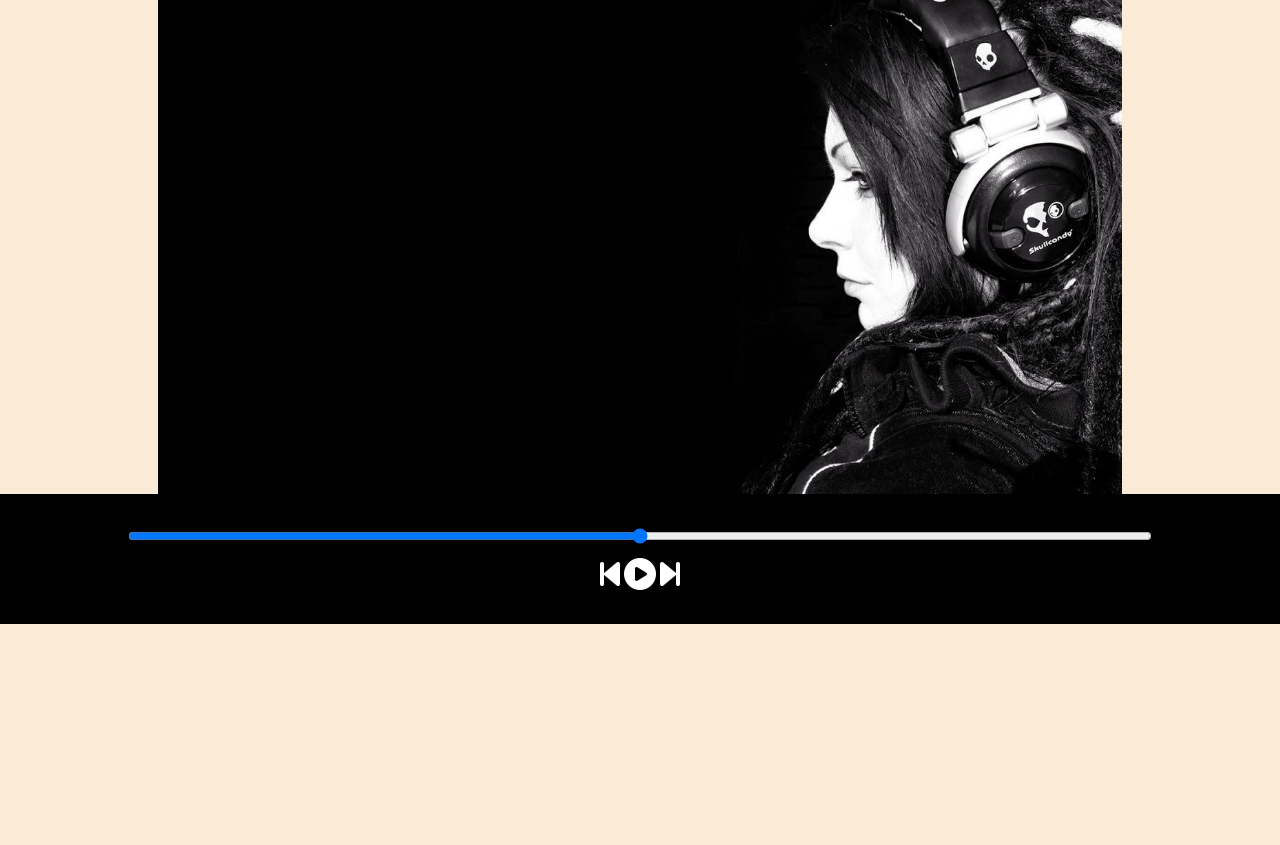
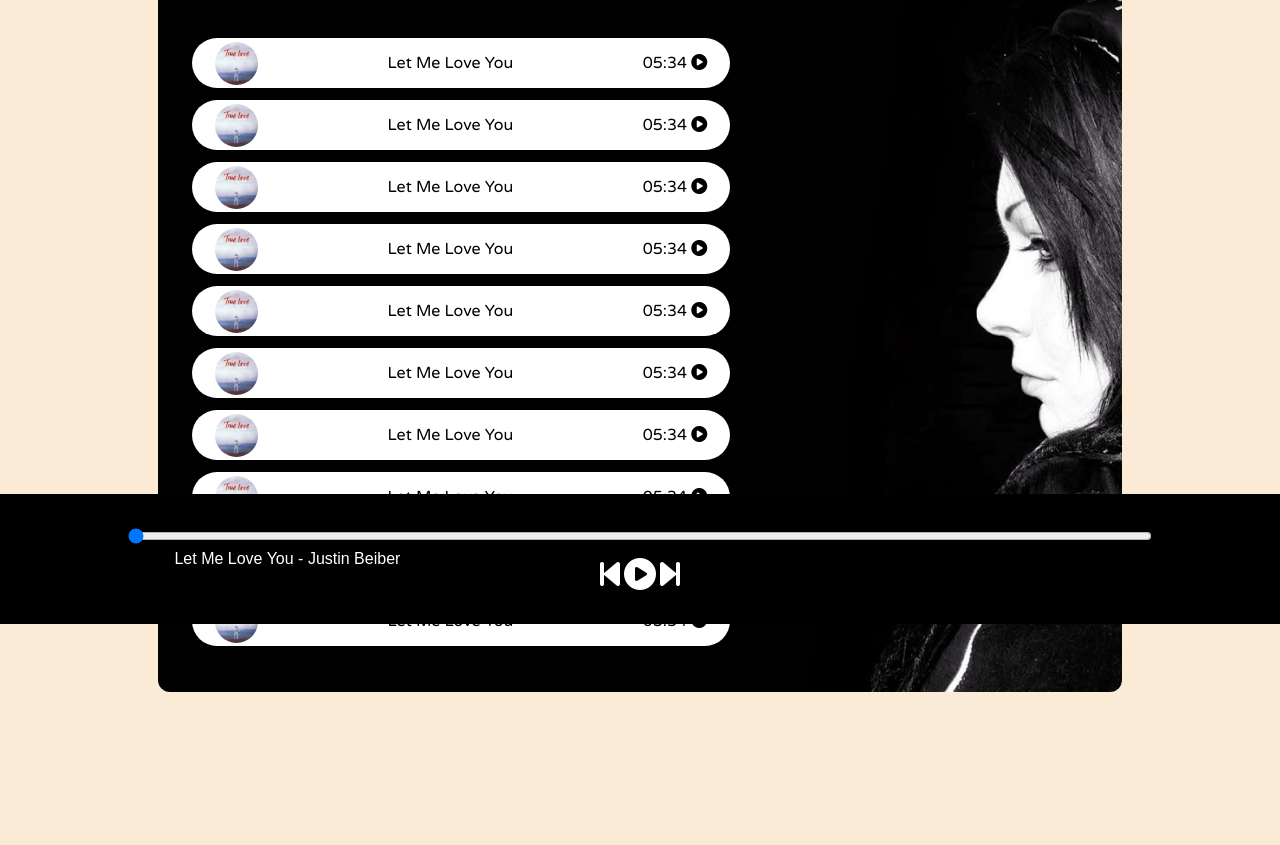
Before and after one commit to mustafa-dohad/Spotify-Clone, a plain HTML site: page index.html in a window 1280 px wide. Shown: the part 176-1021 px from the top of the page. Before the commit the page ends 861 px from the top, so only its background shows below. Drawn offline with Linux system fonts and the light colour scheme.

Commit message:
new files

```diff
--- a/index.html
+++ b/index.html
@@ -20,18 +20,72 @@
         </ul>
     </nav>
     <div class="container">
-        <h1>Best of NCS - No Copyright Sounds</h1>
         <div class="songList">
-            <h1></h1>
+            <h1>Best of NCS - No Copyright Sounds</h1>
+            <div class="songItemContainer">
+                <div class="songItem">
+                    <img src="covers/10.jpg" alt="1">
+                    <span class="songName">Let Me Love You</span>
+                    <span class="songlistplay"><span class="timestamp">05:34 <i class="fa-solid fa-circle-play"></i></span></span>
+                </div>
+                <div class="songItem">
+                    <img src="covers/10.jpg" alt="1">
+                    <span class="songName">Let Me Love You</span>
+                    <span class="songlistplay"><span class="timestamp">05:34 <i class="fa-solid fa-circle-play"></i></span></span>
+                </div>
+                <div class="songItem">
+                    <img src="covers/10.jpg" alt="1">
+                    <span class="songName">Let Me Love You</span>
+                    <span class="songlistplay"><span class="timestamp">05:34 <i class="fa-solid fa-circle-play"></i></span></span>
+                </div>
+                <div class="songItem">
+                    <img src="covers/10.jpg" alt="1">
+                    <span class="songName">Let Me Love You</span>
+                    <span class="songlistplay"><span class="timestamp">05:34 <i class="fa-solid fa-circle-play"></i></span></span>
+                </div>
+                <div class="songItem">
+                    <img src="covers/10.jpg" alt="1">
+                    <span class="songName">Let Me Love You</span>
+                    <span class="songlistplay"><span class="timestamp">05:34 <i class="fa-solid fa-circle-play"></i></span></span>
+                </div>
+                <div class="songItem">
+                    <img src="covers/10.jpg" alt="1">
+                    <span class="songName">Let Me Love You</span>
+                    <span class="songlistplay"><span class="timestamp">05:34 <i class="fa-solid fa-circle-play"></i></span></span>
+                </div>
+                <div class="songItem">
+                    <img src="covers/10.jpg" alt="1">
+                    <span class="songName">Let Me Love You</span>
+                    <span class="songlistplay"><span class="timestamp">05:34 <i class="fa-solid fa-circle-play"></i></span></span>
+                </div>
+                <div class="songItem">
+                    <img src="covers/10.jpg" alt="1">
+                    <span class="songName">Let Me Love You</span>
+                    <span class="songlistplay"><span class="timestamp">05:34 <i class="fa-solid fa-circle-play"></i></span></span>
+                </div>
+                <div class="songItem">
+                    <img src="covers/10.jpg" alt="1">
+                    <span class="songName">Let Me Love You</span>
+                    <span class="songlistplay"><span class="timestamp">05:34 <i class="fa-solid fa-circle-play"></i></span></span>
+                </div>
+                <div class="songItem">
+                    <img src="covers/10.jpg" alt="1">
+                    <span class="songName">Let Me Love You</span>
+                    <span class="songlistplay"><span class="timestamp">05:34 <i class="fa-solid fa-circle-play"></i></span></span>
+                </div>
+            </div>
         </div>
         <div class="songBanner"></div>
     </div>
     <div class="bottom">
-        <input type="range" name="range" id="myProgressBar" min="0" max="100">
+        <input type="range" name="range" value="0" id="myProgressBar" min="0" max="100">
         <div class="icons">
             <i class="fa-solid fa-2x fa-step-backward"></i>
-            <i class="fa-solid fa-2x fa-circle-play"></i>
+            <i class="fa-solid fa-2x fa-circle-play" id="masterplay"></i>
             <i class="fa-solid fa-2x fa-step-forward"></i>
+        </div>
+        <div class="songInfo">
+            <img src="playing.gif" id="gif" width="42px" alt="gif"> Let Me Love You - Justin Beiber
         </div>
     </div>
     <script src="script.js"></script>
--- a/script.js
+++ b/script.js
@@ -0,0 +1,87 @@
+// initialize variable //
+let songIndex = 0;
+let audioElement = new Audio("songs/1.mp3");
+let masterPlay = document.getElementById("masterplay");
+let myProgressBar = document.getElementById("myProgressBar");
+let gif = document.getElementById("gif");
+
+let songs = [
+  {
+    songName: "Let Me Love You",
+    filePath: "songs/1.mp3",
+    coverPath: "covers/1.jpg",
+  },
+  {
+    songName: "Let Me Love You",
+    filePath: "songs/2.mp3",
+    coverPath: "covers/2.jpg",
+  },
+  {
+    songName: "Let Me Love You",
+    filePath: "songs/3.mp3",
+    coverPath: "covers/3.jpg",
+  },
+  {
+    songName: "Let Me Love You",
+    filePath: "songs/4.mp3",
+    coverPath: "covers/4.jpg",
+  },
+  {
+    songName: "Let Me Love You",
+    filePath: "songs/5.mp3",
+    coverPath: "covers/5.jpg",
+  },
+  {
+    songName: "Let Me Love You",
+    filePath: "songs/6.mp3",
+    coverPath: "covers/6.jpg",
+  },
+  {
+    songName: "Let Me Love You",
+    filePath: "songs/7.mp3",
+    coverPath: "covers/7.jpg",
+  },
+  {
+    songName: "Let Me Love You",
+    filePath: "songs/8.mp3",
+    coverPath: "covers/8.jpg",
+  },
+  {
+    songName: "Let Me Love You",
+    filePath: "songs/9.mp3",
+    coverPath: "covers/9.jpg",
+  },
+  {
+    songName: "Let Me Love You",
+    filePath: "songs/10.mp3",
+    coverPath: "covers/10.jpg",
+  },
+];
+
+// Handle play/pause click
+masterPlay.addEventListener("click", () => {
+  if (audioElement.paused || audioElement.currentTime <= 0) {
+    audioElement.play();
+    masterPlay.classList.remove("fa-circle-play");
+    masterPlay.classList.add("fa-circle-pause");
+    gif.style.opacity = 1;
+  } else {
+    audioElement.pause();
+    masterPlay.classList.remove("fa-circle-pause");
+    masterPlay.classList.add("fa-circle-play");
+    gif.style.opacity = 0;
+  }
+});
+
+//Listen to Events
+audioElement.addEventListener("timeupdate", () => {
+  console.log("timeupdate");
+  // Update seekbar //
+  progress = parseInt((audioElement.currentTime / audioElement.duration) * 100);
+  myProgressBar.value = progress;
+});
+
+myProgressBar.addEventListener("change", () => {
+  audioElement.currentTime =
+    (myProgressBar.value * audioElement.duration) / 100;
+});
--- a/style.css
+++ b/style.css
@@ -57,7 +57,7 @@ nav ul li{
 }
 #myProgressBar{
     width: 80vw;
-
+   cursor: pointer;
 }
 .icons{
     margin-top: 14px;
@@ -65,3 +65,36 @@ nav ul li{
 .icons i{
     cursor: pointer;
 }
+.songItemContainer{
+    margin-top: 54px;
+}
+.songItem{
+    height: 50px;
+    display: flex;
+    justify-content: space-between;
+    align-items: center;
+    background-color: rgb(255, 255, 255);
+    color: black;
+    margin: 12px 0;
+    border-radius: 34px;
+}
+.songItem img{
+    width: 43px;
+    margin: 0 23px;
+    border-radius: 34px;
+}
+.timestamp{
+    margin: 0 23px;
+}
+.timestamp i{
+    cursor: pointer;
+}
+.songInfo{
+    position: absolute;
+    left: 10vw;
+    font-family: 'Verela', sans-serif;
+}
+.songInfo img{
+    opacity: 0;
+    transition: opacity 0.4s ease-in;
+}
```
